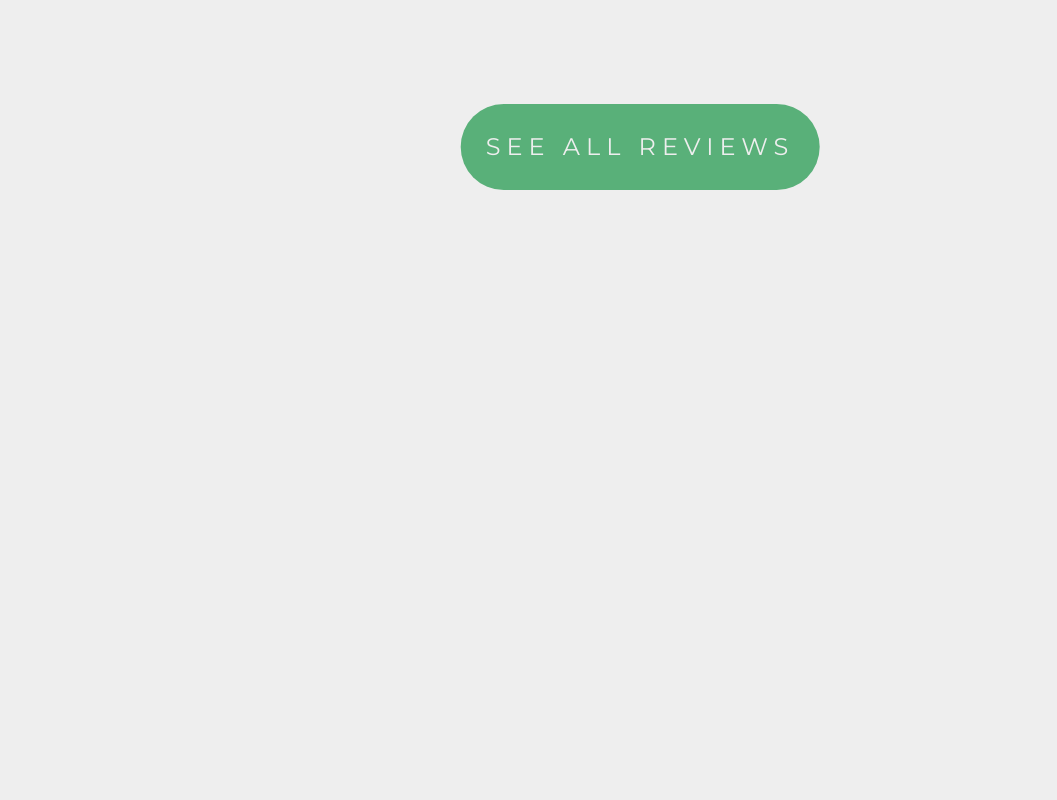
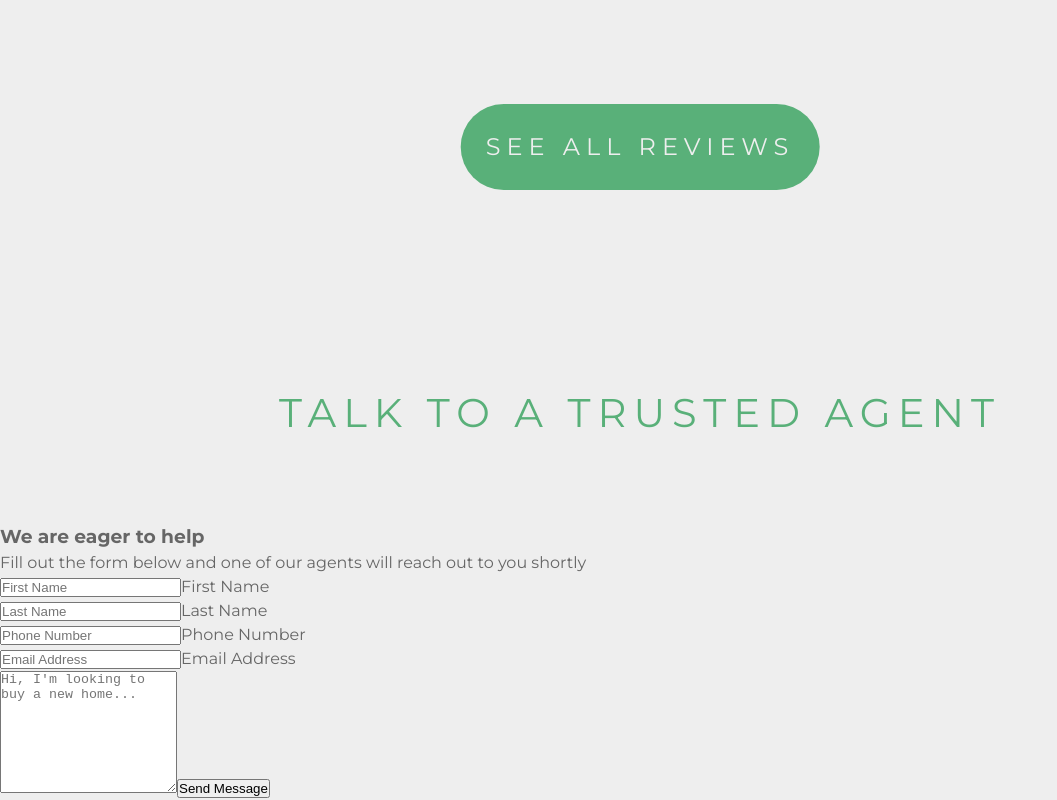
Before and after one commit to canasmh/FoothillsPG, a React (Create React App) app in the folder client/: page / in a window 1280 px wide. Shown: the part 7344-8144 px from the top of the page, without its empty margins (0-1057 px from the left). Before the commit the page ends 7727 px from the top, so only its background shows below. Built offline with nearby package versions, Linux system fonts and the light colour scheme.

Commit message:
Write jsx back bone for the contact section

```diff
--- a/client/src/pages/Home/Contact.js
+++ b/client/src/pages/Home/Contact.js
@@ -3,5 +3,36 @@ import React from "react";
 
 export default function Contact(props) {
 
-    return (null);
+    return (
+        <section className="contact">
+            <h2 className="u-margin-bottom-l">Talk to a trusted agent</h2>
+            <form className="form">
+                <h3 className="form__header">We are eager to help</h3>
+                <p className="form__text">Fill out the form below and one of our agents will reach out to you shortly</p>
+
+                <div className="form__group">
+                    <input type="text" id="fName" name="fName" className="form__input" placeholder="First Name" required />
+                    <label htmlFor="fName" className="form__label">First Name</label>
+                </div>
+
+                <div className="form__group">
+                    <input type="text" id="lName" name="lName" className="form__input" placeholder="Last Name" required />
+                    <label htmlFor="lName" className="form__label">Last Name</label>
+                </div>
+
+                <div className="form__group">
+                    <input type="text" id="number" name="number" className="form__input" placeholder="Phone Number" required />
+                    <label htmlFor="number" className="form__label">Phone Number</label>
+                </div>
+
+                <div className="form__group">
+                    <input type="email" id="email" name="email" className="form__input" placeholder="Email Address" required />
+                    <label htmlFor="email" className="form__label">Email Address</label>
+                </div>
+
+                <textarea id="message" name="message" rows="8" className="form__message" placeholder="Hi, I'm looking to buy a new home..." required></textarea>
+                <button type="submit" className="form__btn">Send Message</button>
+            </form>
+        </section>
+    );
 }
```
